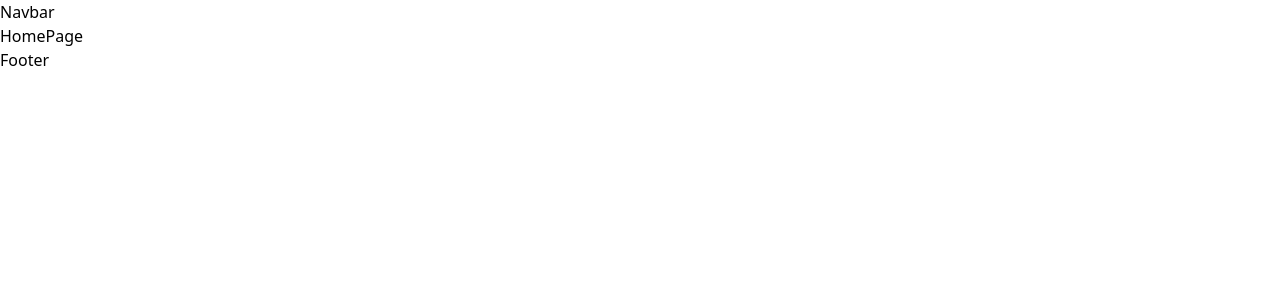
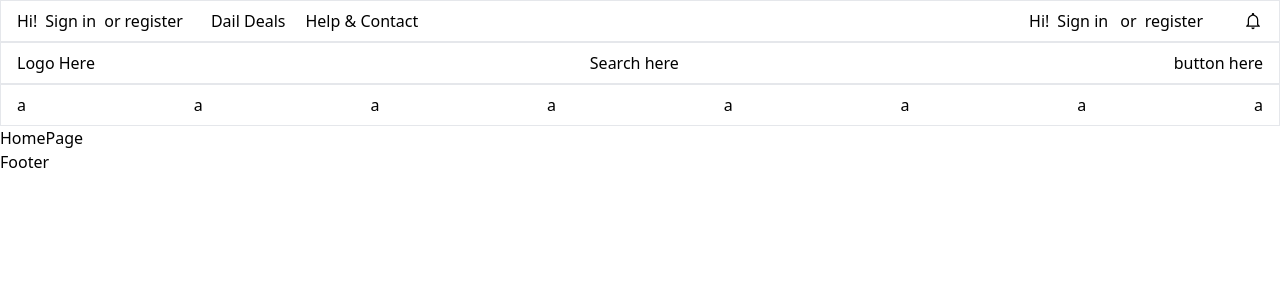
Before and after one commit to programmer-kabir/Shop-Point, a React (Vite) app in the folder Client-Side/: page / in a window 1280 px wide. Shown: the top 300 px of the page. Built offline with nearby package versions, Linux system fonts and the light colour scheme.

Commit message:
navbar ademo

```diff
--- a/Client-Side/src/Pages/Share/Navbar.jsx
+++ b/Client-Side/src/Pages/Share/Navbar.jsx
@@ -1,9 +1,66 @@
-import React from 'react'
-
+import React from "react";
+import { Link } from "react-router-dom";
+import { IoMdNotificationsOutline } from "react-icons/io";
 const Navbar = () => {
   return (
-    <div>Navbar</div>
-  )
-}
+    <section className="">
+      <div>
+        {/* Top */}
+        <div className="flex items-center justify-between border border-[rgba(209, 209, 209, 1)] px-4 py-2" >
+          {/* Left Side */}
+          <div className="flex gap-7 items-center">
+            <div className="flex items-center gap-1">
+              <p className="mr-1">Hi! </p>
+              <Link>Sign in </Link>
+              <p>or</p>
+              <Link>register</Link>
+            </div>
+            <div className="flex items-center gap-5">
+              <Link>Dail Deals</Link>
+              <p>
+                <Link>Help</Link> & <Link>Contact</Link>
+              </p>
+            </div>
+          </div>
+          {/* Right Side */}
+          <div className="flex gap-10 items-center">
+            <div className="flex items-center gap-2">
+              <p>Hi!</p>
+              <Link>Sign in </Link>
+              <p>or</p>
+              <Link>register</Link>
+            </div>
+            <div className="flex items-center gap-5">
+            <IoMdNotificationsOutline size={20}/>
 
-export default Navbar
+            </div>
+          </div>
+        </div>
+        {/* Middle */}
+        <div className="flex items-center justify-between border border-[rgba(209, 209, 209, 1)] px-4 py-2">
+          {/* Logo */}
+          <div>
+            <p>Logo Here</p>
+          </div>
+          {/* Search */}
+          <div>Search here</div>
+          {/* Buton */}
+          <div>button here</div>
+        </div>
+        {/* Down */}
+        <div className="flex items-center justify-between border border-[rgba(209, 209, 209, 1)] px-4 py-2">
+          <Link>a</Link>
+          <Link>a</Link>
+          <Link>a</Link>
+          <Link>a</Link>
+          <Link>a</Link>
+          <Link>a</Link>
+          <Link>a</Link>
+          <Link>a</Link>
+        </div>
+      </div>
+    </section>
+  );
+};
+
+export default Navbar;
```
